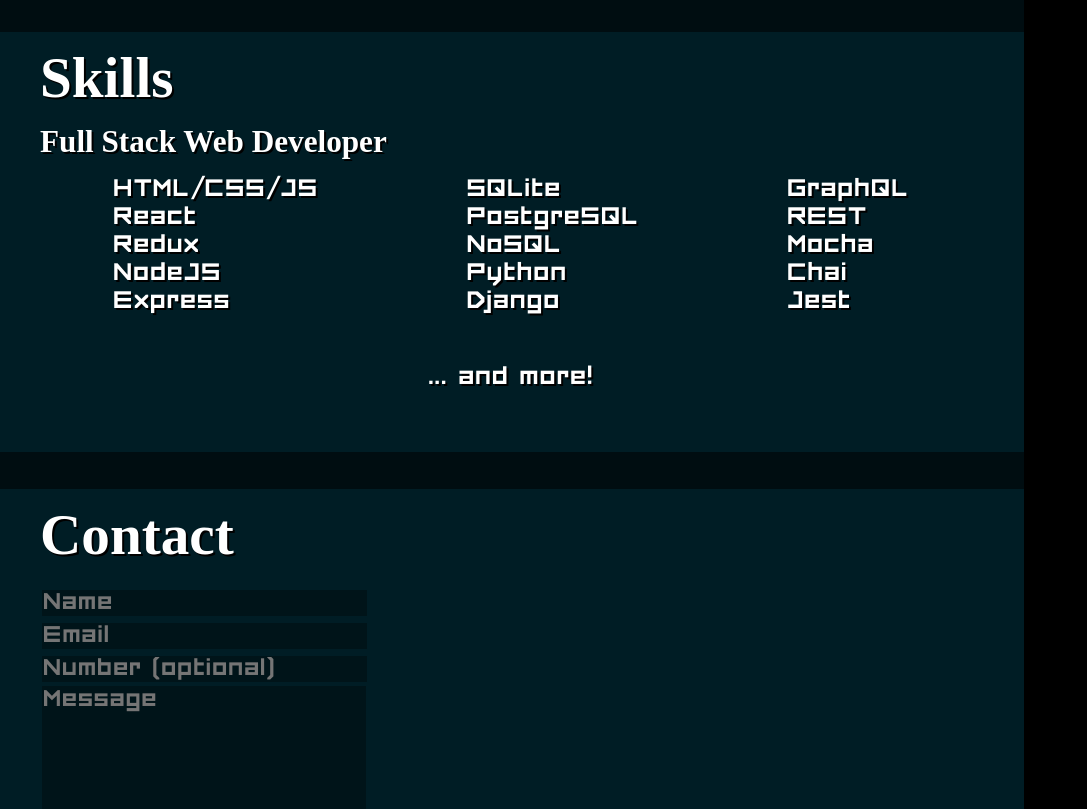
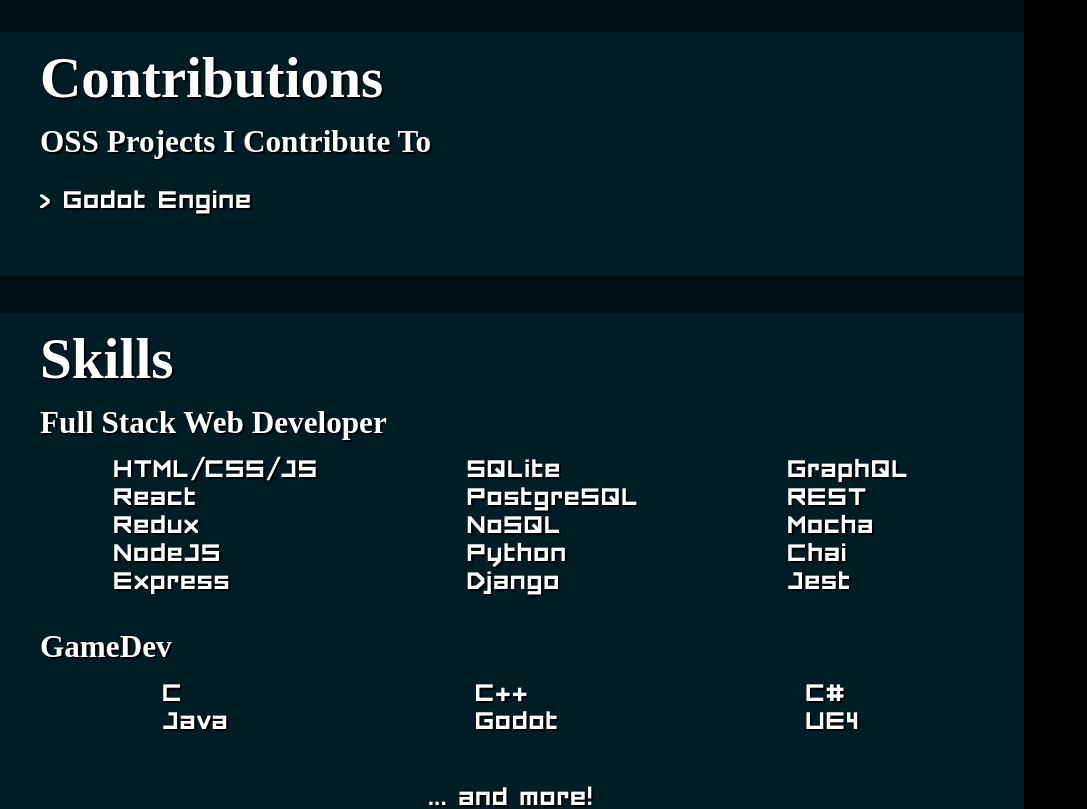
Before and after one commit to Mephestys/portfolio, a React (Create React App) app: page / in a window 1280 px wide. Shown: the part 1240-2049 px from the top of the page, without its empty margins (0-1087 px from the left). Built offline with nearby package versions, Linux system fonts and the light colour scheme; a web font is replaced by a local one.

Commit message:
Added contributions section and new Gamedev skills

```diff
--- a/src/App.js
+++ b/src/App.js
@@ -3,6 +3,7 @@
 import Navigation from './Components/Navigation/Navigation';
 import MiniNav from "./Components/MiniNav/MiniNav";
 import Projects from './Components/Projects/Projects';
+import Contrib from './Components/Contrib/Contrib';
 import Contact from './Components/Contact/Contact';
 import Banner from './Images/banner.png';
 import './App.css';
@@ -31,6 +32,10 @@
               <Projects />
             </section>
             <section className='App-section'>
+              <h1 id="Contrib">Contributions</h1>
+              <Contrib />
+            </section>
+            <section className='App-section'>
               <h1 id="Skills">Skills</h1>
               <h4>Full Stack Web Developer</h4>
               <div className='App-skills'>
@@ -56,6 +61,21 @@
                   <li>Jest</li>
                 </div>
               </div>
+              <h4>GameDev</h4>
+              <div className='App-skills'>
+                <div className='App-skills-split'>
+                  <li>C</li>
+                  <li>Java</li>
+                </div>
+                <div className='App-skills-split'>
+                  <li>C++</li>
+                  <li>Godot</li>
+                </div>
+                <div className='App-skills-split'>
+                  <li>C#</li>
+                  <li>UE4</li>
+                </div>
+              </div>
               <p style={{ "textAlign": "center" }}>... and more!</p>
             </section>
             <section className='App-section'>
--- /dev/null
+++ b/src/Components/Contrib/Contrib.css
@@ -0,0 +1,4 @@
+.Contrib-list {
+  font-family: "BodyFont";
+  font-size: 2rem;
+}
--- /dev/null
+++ b/src/Components/Contrib/Contrib.js
@@ -0,0 +1,15 @@
+import React from 'react';
+import './Contrib.css';
+
+const Contrib = () => {
+  return (
+    <div>
+      <h4>OSS Projects I Contribute To</h4>
+      <ul className="Contrib-list">
+        <li>> <a href="https://github.com/godotengine/godot" rel="external noopener noreferrer" target="_blank">Godot Engine</a></li>
+      </ul>
+    </div>
+  )
+}
+
+export default Contrib;
--- a/src/Components/Navigation/Navigation.js
+++ b/src/Components/Navigation/Navigation.js
@@ -14,6 +14,7 @@
         <ul className="navigation-internal-links">
           <li><a href="#About">About</a>&lt;</li>
           <li><a href="#Projects">Projects</a>&lt;</li>
+          <li><a href="#Contrib">Contrib</a>&lt;</li>
           <li><a href="#Skills">Skills</a>&lt;</li>
           <li><a href="#Contact">Contact</a>&lt;</li>
         </ul>
```
